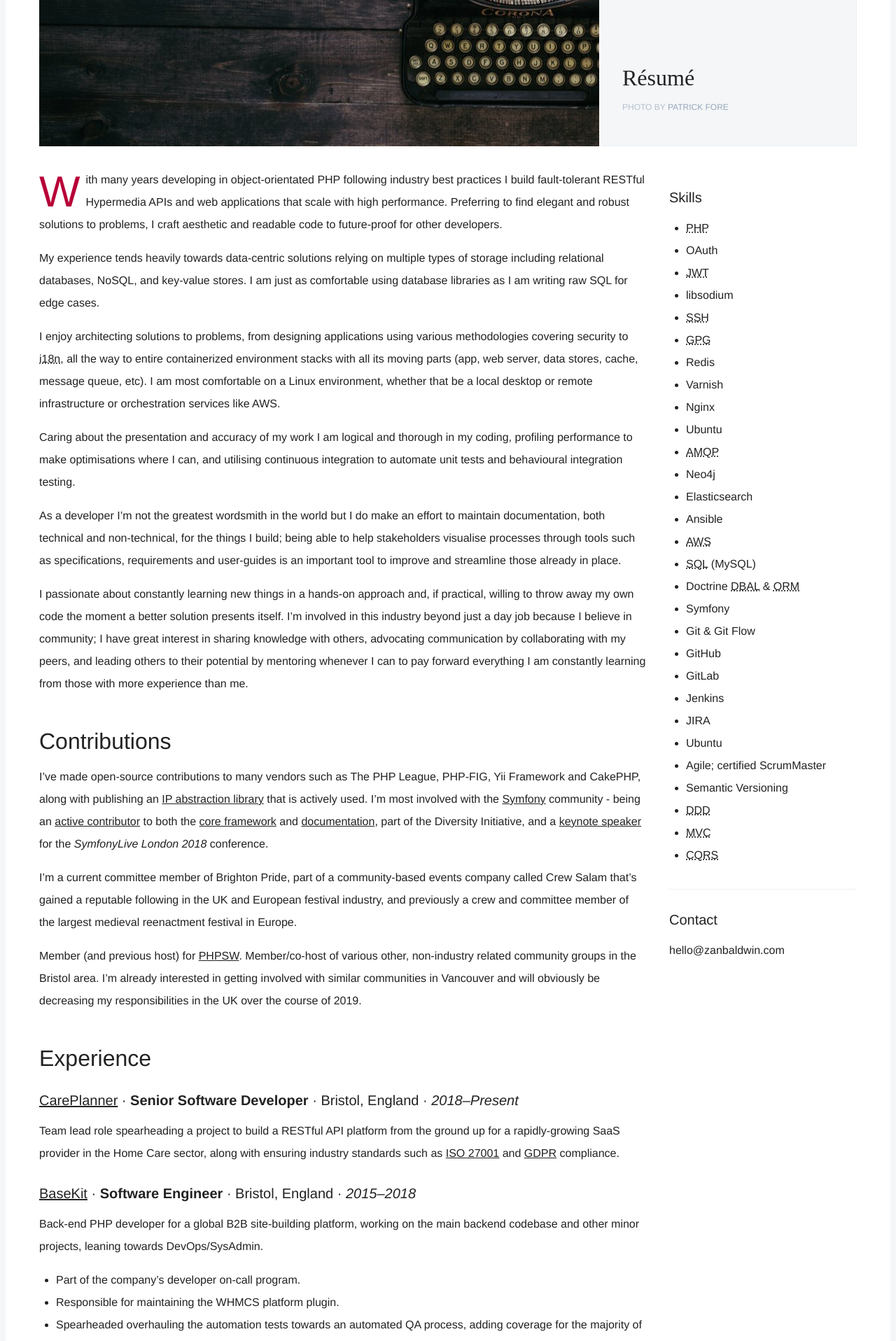
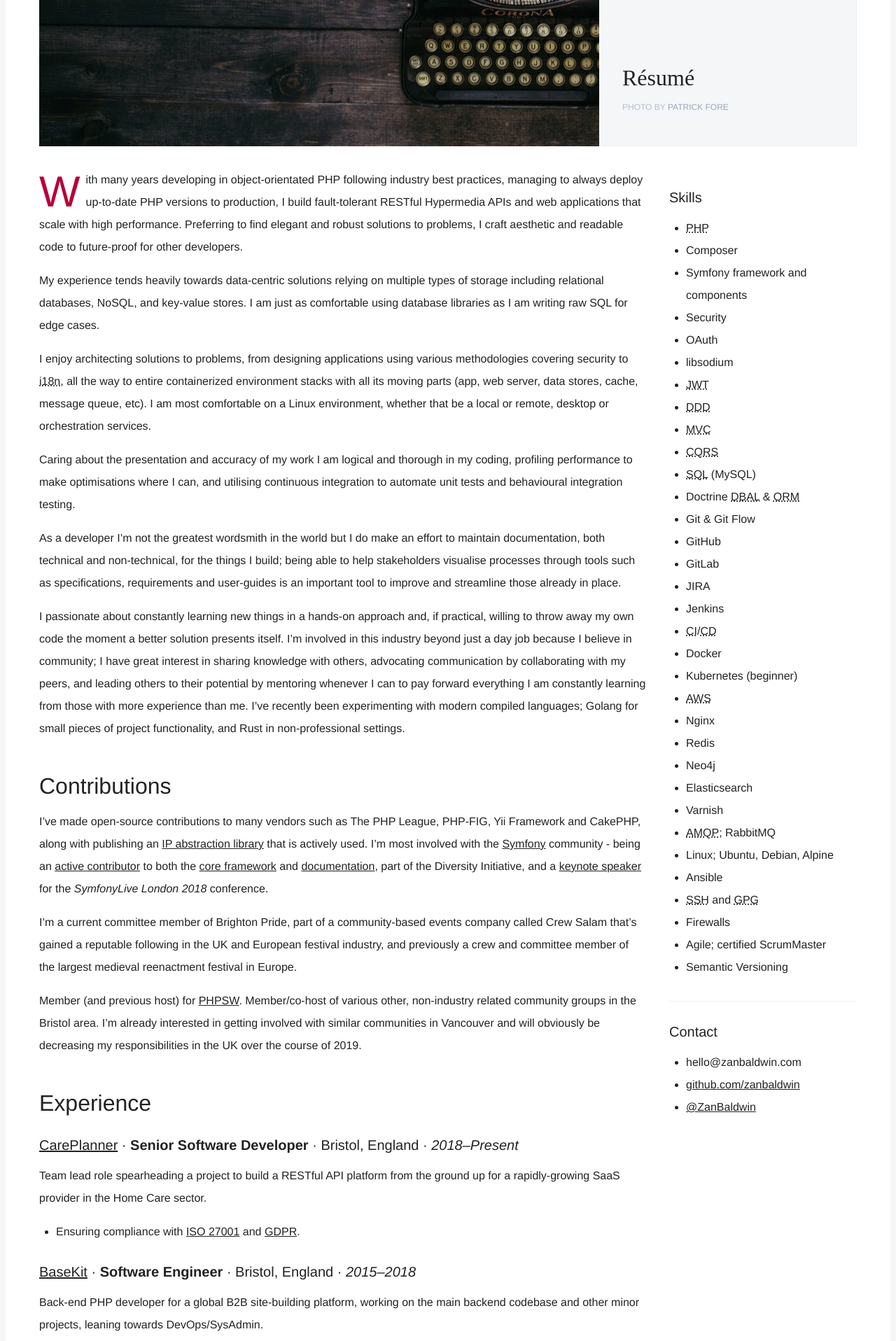
Before and after one commit to zanbaldwin/zanbaldwin.github.io, a Jekyll site: the page built from _pages/cv.md, in a window 1280 px wide. Shown: the part 473-2389 px from the top of the page at 70% size. Built offline with Jekyll 4.4.1, drawn with Linux system fonts in a browser that asks for light colours; some web fonts are replaced; some of the changed text lies outside the part shown.

Commit message:
CV Modifications

```diff
--- a/_config.yml
+++ b/_config.yml
@@ -14,6 +14,17 @@ description:        'Software Developer'
 baseurl:            '' # The subpath of your site, e.g. /blog
 url:                'https://zanbaldwin.com' # The base hostname & protocol for your site
 twitter:            'https://twitter.com/ZanBaldwin'
+
+social:
+    twitter:
+        text: '@ZanBaldwin'
+        link: 'https://twitter.com/ZanBaldwin'
+    github:
+        text: 'github.com/zanbaldwin'
+        link: 'https://github.com/zanbaldwin'
+#    linkedin:
+#        text: 'LinkedIn'
+#        link: 'https://www.linkedin.com/in/zanbaldwin'
 
 markdown:  'kramdown'
 permalink: 'pretty'
--- a/_layouts/cv.html
+++ b/_layouts/cv.html
@@ -32,7 +32,18 @@ layout: default
                     {% endif %}
 
                     <h4>Contact</h4>
-                    <p>{{ page.email | default: site.email }}</p>
+                    <ul>
+                        <li><span class="e-type__protect">{{ page.email | default: site.email | split: "" | reverse | join: "" }}</span></li>
+                        {% if site.social.github %}
+                            <li><a href="{{ site.social.github.link }}">{{ site.social.github.text }}</a></li>
+                        {% endif %}
+                        {% if site.social.twitter %}
+                            <li><a href="{{ site.social.twitter.link }}">{{ site.social.twitter.text }}</a></li>
+                        {% endif %}
+                        {% if site.social.linkedin %}
+                            <li><a href="{{ site.social.linkedin.link }}">{{ site.social.linkedin.text }}</a></li>
+                        {% endif %}
+                    </ul>
 
                 </div>
             </article>
--- a/_pages/cv.md
+++ b/_pages/cv.md
@@ -8,119 +8,133 @@ image:
 email: 'hello@zanbaldwin.com'
 skills:
     - '<abbr title="PHP: Hypertext Preprocessor">PHP</abbr>'
+    - Composer
+    - Symfony framework and components
+    - Security
     - OAuth
+    - libsodium
     - '<abbr title="JSON Web Tokens">JWT</abbr>'
-    - libsodium
-    - '<abbr title="Secure Shell">SSH</abbr>'
-    - '<abbr title="GNU Privacy Guard">GPG</abbr>'
-    - Redis
-    - Varnish
-    - Nginx
-    - Ubuntu
-    - '<abbr title="Advanced Messaging Queue Protocol">AMQP</abbr>'
-    - Neo4j
-    - Elasticsearch
-    - Ansible
-    - '<abbr title="Amazon Web Services">AWS</abbr>'
+    - '<abbr title="Domain Driven Design">DDD</abbr>'
+    - '<abbr title="Model-View-Controller">MVC</abbr>'
+    - '<abbr title="Command Query Responsibility Segregation">CQRS</abbr>'
     - '<abbr title="Structured Query Language">SQL</abbr> (MySQL)'
     - 'Doctrine <abbr title="Database Abstraction Layer">DBAL</abbr> & <abbr title="Object Relational Mapper">ORM</abbr>'
-    - Symfony
     - Git & Git Flow
     - GitHub
     - GitLab
+    - JIRA
     - Jenkins
-    - JIRA
-    - Ubuntu
+    - '<abbr title="Continuous Integration">CI</abbr>/<abbr title="Continuous Deployment">CD</abbr>'
+    - Docker
+    - Kubernetes (beginner)
+    - '<abbr title="Amazon Web Services">AWS</abbr>'
+    - Nginx
+    - Redis
+    - Neo4j
+    - Elasticsearch
+    - Varnish
+    - '<abbr title="Advanced Message Queueing Protocol">AMQP</abbr>; RabbitMQ'
+    - Linux; Ubuntu, Debian, Alpine
+    - Ansible
+    - '<abbr title="Secure Shell">SSH</abbr> and <abbr title="GNU Privacy Guard">GPG</abbr>'
+    - Firewalls
     - Agile; certified ScrumMaster
     - Semantic Versioning
-    - '<abbr title="Domain Driven Design">DDD</abbr>'
-    - '<abbr title="Model-View-Controller">MVC</abbr>'
-    - '<abbr title="Command Query Responsibility Segregation">CQRS</abbr>'
 ---
 
 {% comment %}
 > I currently aim to move to Vancouver in the Spring of 2019. However, I already
-> have a working visa and can speed up the moving process for the right opportunity.
+> have a working visa and can speed up the moving process for the right
+> opportunity.
 {% endcomment %}
 
-With many years developing in object-orientated PHP following industry best practices
-I build fault-tolerant RESTful Hypermedia APIs and web applications that scale with
-high performance. Preferring to find elegant and robust solutions to problems, I
-craft aesthetic and readable code to future-proof for other developers.
+With many years developing in object-orientated PHP following industry best
+practices, managing to always deploy up-to-date PHP versions to production, I
+build fault-tolerant RESTful Hypermedia APIs and web applications that scale
+with high performance. Preferring to find elegant and robust solutions to
+problems, I craft aesthetic and readable code to future-proof for other
+developers.
 
-My experience tends heavily towards data-centric solutions relying on multiple types
-of storage including relational databases, NoSQL, and key-value stores. I am just as
-comfortable using database libraries as I am writing raw SQL for edge cases.
+My experience tends heavily towards data-centric solutions relying on multiple
+types of storage including relational databases, NoSQL, and key-value stores. I
+am just as comfortable using database libraries as I am writing raw SQL for edge
+cases.
 
-I enjoy architecting solutions to problems, from designing applications using various
-methodologies covering security to <abbr title="Internationalisation">i18n</abbr>, all
-the way to entire containerized environment stacks with all its moving parts (app, web
-server, data stores, cache, message queue, etc). I am most comfortable on a Linux
-environment, whether that be a local desktop or remote infrastructure or orchestration
-services like AWS.
+I enjoy architecting solutions to problems, from designing applications using
+various methodologies covering security to <abbr title="Internationalisation">i18n</abbr>,
+all the way to entire containerized environment stacks with all its moving parts
+(app, web server, data stores, cache, message queue, etc). I am most comfortable
+on a Linux environment, whether that be a local or remote, desktop or
+orchestration services.
 
-Caring about the presentation and accuracy of my work I am logical and thorough in
-my coding, profiling performance to make optimisations where I can, and utilising
-continuous integration to automate unit tests and behavioural integration testing.
+Caring about the presentation and accuracy of my work I am logical and thorough
+in my coding, profiling performance to make optimisations where I can, and
+utilising continuous integration to automate unit tests and behavioural
+integration testing.
 
-As a developer I'm not the greatest wordsmith in the world but I do make an effort
-to maintain documentation, both technical and non-technical, for the things I build;
-being able to help stakeholders visualise processes through tools such as specifications,
-requirements and user-guides is an important tool to improve and streamline those
-already in place.
+As a developer I'm not the greatest wordsmith in the world but I do make an
+effort to maintain documentation, both technical and non-technical, for the
+things I build; being able to help stakeholders visualise processes through
+tools such as specifications, requirements and user-guides is an important tool
+to improve and streamline those already in place.
 
 I passionate about constantly learning new things in a hands-on approach and, if
-practical, willing to throw away my own code the moment a better solution presents
-itself. I'm involved in this industry beyond just a day job because I believe in
-community; I have great interest in sharing knowledge with others, advocating
-communication by collaborating with my peers, and leading others to their potential
-by mentoring whenever I can to pay forward everything I am constantly learning from
-those with more experience than me.
+practical, willing to throw away my own code the moment a better solution
+presents itself. I'm involved in this industry beyond just a day job because I
+believe in community; I have great interest in sharing knowledge with others,
+advocating communication by collaborating with my peers, and leading others to
+their potential by mentoring whenever I can to pay forward everything I am
+constantly learning from those with more experience than me. I've recently been
+experimenting with modern compiled languages; Golang for small pieces of project
+functionality, and Rust in non-professional settings.
 
 # Contributions
 
-I've made open-source contributions to many vendors such as The PHP League, PHP-FIG,
-Yii Framework and CakePHP, along with publishing an [IP abstraction library](https://github.com/darsyn/ip)
-that is actively used. I'm most involved with the [Symfony](https://symfony.com)
-community - being an [active contributor](https://symfony.com/blog/new-in-symfony-3-4-argon2i-password-hasher)
-to both the [core framework](https://github.com/symfony/symfony/commits?author=zanbaldwin)
-and [documentation](https://github.com/symfony/symfony-docs/commits?author=zanbaldwin),
-part of the Diversity Initiative, and a [keynote speaker](https://london2018.live.symfony.com/speakers#session-2670)
-for the *SymfonyLive London 2018* conference.
+I've made open-source contributions to many vendors such as The PHP League,
+PHP-FIG, Yii Framework and CakePHP, along with publishing an [IP abstraction
+library][ip] that is actively used. I'm most involved with the
+[Symfony][symfony] community - being an [active contributor][argon2i] to both
+the [core framework][core] and [documentation][docs], part of the Diversity
+Initiative, and a [keynote speaker][keynote] for the *SymfonyLive London 2018*
+conference.
 
-I'm a current committee member of Brighton Pride, part of a community-based events company
-called Crew Salam that's gained a reputable following in the UK and European festival
-industry, and previously a crew and committee member of the largest medieval reenactment
-festival in Europe.
+I'm a current committee member of Brighton Pride, part of a community-based
+events company called Crew Salam that's gained a reputable following in the UK
+and European festival industry, and previously a crew and committee member of
+the largest medieval reenactment festival in Europe.
 
-Member (and previous host) for [PHPSW](http://phpsw.uk). Member/co-host of various other,
-non-industry related community groups in the Bristol area. I'm already interested in
-getting involved with similar communities in Vancouver and will obviously be decreasing
-my responsibilities in the UK over the course of 2019.
+Member (and previous host) for [PHPSW][phpsw]. Member/co-host of various other,
+non-industry related community groups in the Bristol area. I'm already
+interested in getting involved with similar communities in Vancouver and will
+obviously be decreasing my responsibilities in the UK over the course of 2019.
 
 # Experience
 
 #### [CarePlanner](https://www.care-planner.co.uk/) · **Senior Software Developer** · Bristol, England · *2018–Present*
-Team lead role spearheading a project to build a RESTful API platform from the ground up
-for a rapidly-growing SaaS provider in the Home Care sector, along with ensuring industry
-standards such as [ISO 27001](https://www.iso.org/isoiec-27001-information-security.html)
-and [GDPR](https://www.eugdpr.org/) compliance.
+Team lead role spearheading a project to build a RESTful API platform from the
+ground up for a rapidly-growing SaaS provider in the Home Care sector.
+
+- Ensuring compliance with [ISO 27001][iso27001] and [GDPR][gdpr].
 
 #### [BaseKit](https://www.basekit.com/) · **Software Engineer** · Bristol, England · *2015–2018*
-Back-end PHP developer for a global B2B site-building platform, working on the main backend codebase and other minor projects, leaning towards DevOps/SysAdmin.
+Back-end PHP developer for a global B2B site-building platform, working on the
+main backend codebase and other minor projects, leaning towards DevOps/SysAdmin.
+
 - Part of the company’s developer on-call program.
 - Responsible for maintaining the WHMCS platform plugin.
-- Spearheaded overhauling the automation tests towards an automated QA process, adding coverage for the majority of the main product, and pushing BDD using Behat.
+- Spearheaded overhauling the automation tests towards an automated QA process,
+  adding coverage for the majority of the main product, and pushing BDD using
+  Behat.
 - Upgraded legacy systems to be compatible with the main codebase.
 
 <div class="o-grid">
     <div class="o-grid__col o-grid__col--2-4-l o-grid__col--2-4-m o-grid__col-4-4-s">
         <h5><a href="https://nosco-systems.com/">Nosco Systems</a> · <strong>Lead Technical Developer</strong> · Pontypridd, Wales · <em>2012–2015</em></h5>
-        <p>Developer for a continuously-evolving, cloud-based digital debt and loan management application.</p>
+        <p>Lead technical developer for a continuously-evolving, cloud-based digital debt and loan management application.</p>
         <ul>
             <li>Working directly with Experian developers.</li>
-            <li>Managing multiple projects concurrently.</li>
-            <li>Handling small teams of other developers both inhouse and remote (Bulgaria), including travelling to provide training.</li>
+            <li>Managing multiple projects concurrently, custom deployment models for multiple targets, including the support and succession of legacy codebases.</li>
+            <li>Handling small teams of other developers both in-house and remote (Bulgaria), including travelling to provide training.</li>
             <li>Software demonstrations at conferences for non-technical audiences (financial sector).</li>
             <li>Solely responsible for the setup and management of the company’s server infrastructure.</li>
         </ul>
@@ -132,3 +146,13 @@ Back-end PHP developer for a global B2B site-building platform, working on the m
         <p>Developer for a modular-based automated online social-media marketing platform.</p>
     </div>
 </div>
+
+[ip]: https://github.com/darsyn/ip "Darsyn IP Abstraction Library"
+[symfony]: https://symfony.com "Symfony"
+[argon2i]: https://symfony.com/blog/new-in-symfony-3-4-argon2i-password-hasher "Symfony 3.4: Argon2i Password Hasher"
+[core]: https://github.com/symfony/symfony/commits?author=zanbaldwin "Commits to Symfony Core Framework"
+[docs]: https://github.com/symfony/symfony-docs/commits?author=zanbaldwin "Commits to Symfony Documentation"
+[keynote]: https://london2018.live.symfony.com/speakers#session-2670 "SymfonyLive London Speakers & Schedule"
+[phpsw]: http://phpsw.uk "PHPSW"
+[iso27001]: https://www.iso.org/isoiec-27001-information-security.html "ISO 27001 Information Security"
+[gdpr]: https://www.eugdpr.org/ "EU General Data Protection Regulation"
--- a/_sass/elements/_type.scss
+++ b/_sass/elements/_type.scss
@@ -48,3 +48,8 @@ b,
 strong {
   font-weight: $font-weight-bold;
 }
+
+.e-type__protect {
+  unicode-bidi: bidi-override;
+  direction: rtl;
+}
```
Also changed, not shown: 1 other file.
